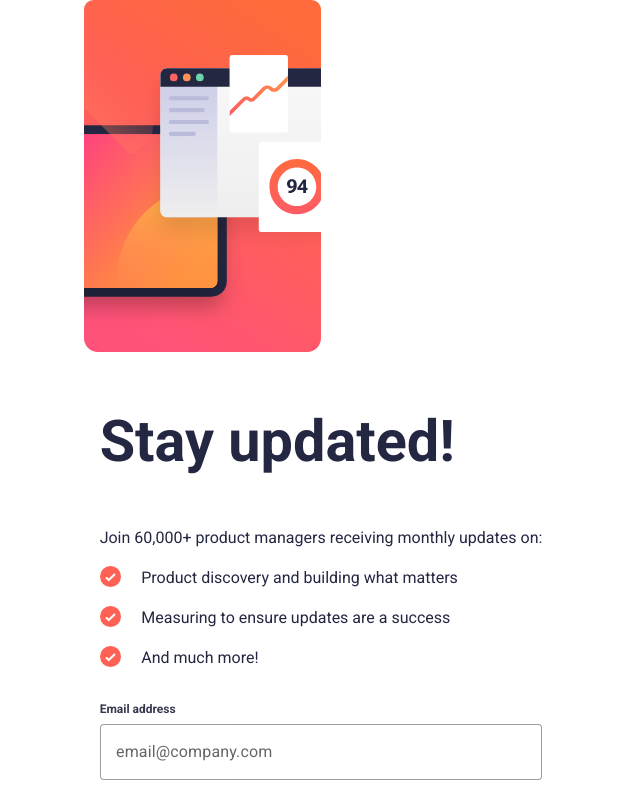
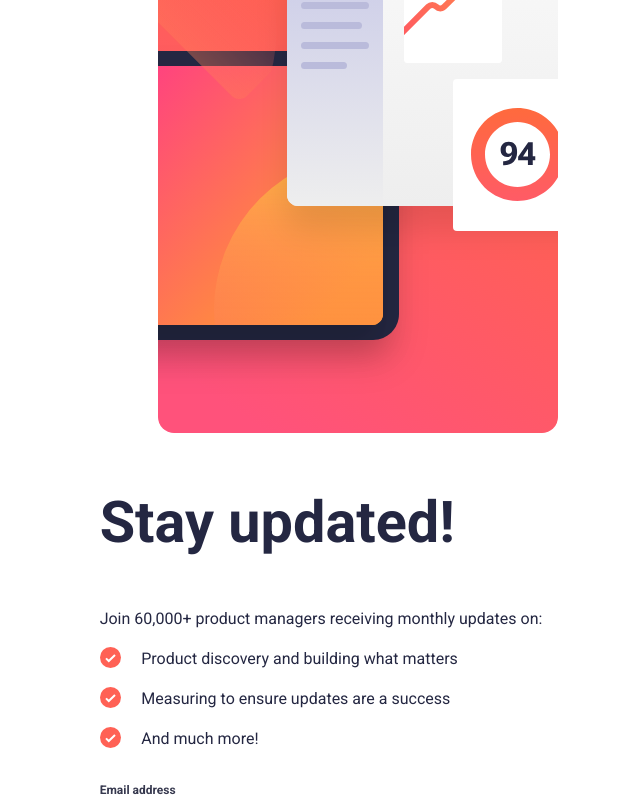
Before and after one commit to prophesierc/newsletter-sign-up-with-success-message-main, a Vue app in the folder app/: page / in a window 1280 px wide. Shown: the top 800 px of the page, without its empty margins (319-959 px from the left). Built offline with nearby package versions, Linux system fonts and the light colour scheme.

Commit message:
update ImageHandler.vue, SubscribeModal.vue and global.css

```diff
--- a/app/src/components/ImageHandler.vue
+++ b/app/src/components/ImageHandler.vue
@@ -41,16 +41,14 @@ export default {
   }
 
   .header__container {
-    width: 50%;
     display: flex;
-    justify-content: flex-end;
+    justify-content: flex-end; /* Align the image to the right */
   }
 
   .header__picture img {
-    width: auto;
-    max-width: 100%;
+    max-width: 100%; /* Prevent the image from exceeding the container */
     height: auto;
-    object-fit: contain;
+    object-fit: contain; /* Maintain aspect ratio */
   }
 }
 </style>
--- a/app/src/components/SubscribeModal.vue
+++ b/app/src/components/SubscribeModal.vue
@@ -102,3 +102,5 @@ export default
         font-size: var(--fs-paragraph);
     }
 </style>
+
+<!-- need to adjust to 500px width -->
--- a/app/src/global.css
+++ b/app/src/global.css
@@ -33,7 +33,7 @@ body {
   justify-content: center;
   align-items: center;
   font-family: var(--ff);
-  width: 100vw;
+  max-height: 100vh;
 }
 
 main {
@@ -41,7 +41,6 @@ main {
   flex-direction: column;
   justify-content: center;
   align-items: flex-start;
-  max-width: 800px;
   margin: 0 1em;
 }
 
```
